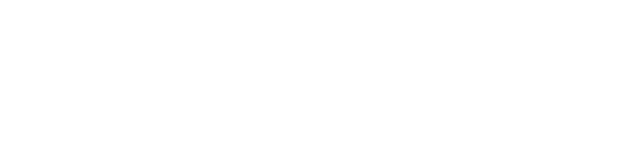
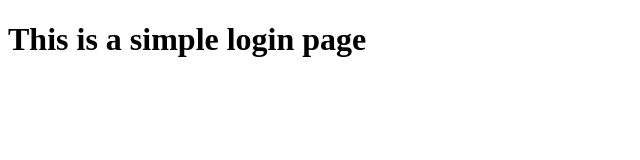
Before and after one commit to Sanmi01/Simple-login-page, a plain HTML site: page index.html in a window 1280 px wide. Shown: the whole page, without its empty margins (0-640 px from the left). Drawn offline with Linux system fonts and the light colour scheme.

Commit message:
added an h1 tag

```diff
--- a/index.html
+++ b/index.html
@@ -3,9 +3,9 @@
 <head>
     <meta charset="UTF-8">
     <meta name="viewport" content="width=device-width, initial-scale=1.0">
-    <title>Document</title>
+    <title>Simple Login Page</title>
 </head>
 <body>
-
+    <h1>This is a simple login page</h1>
 </body>
 </html>
```
